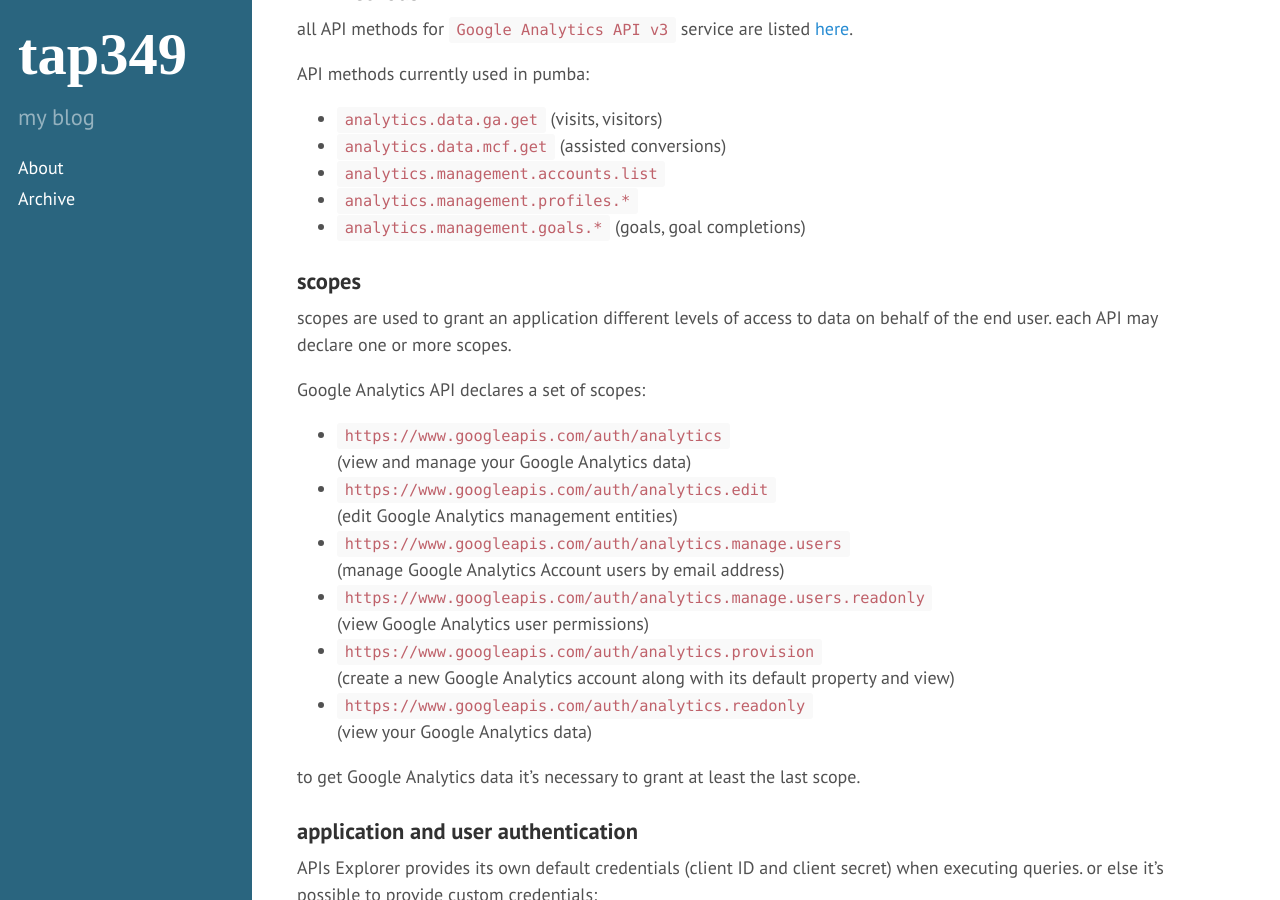
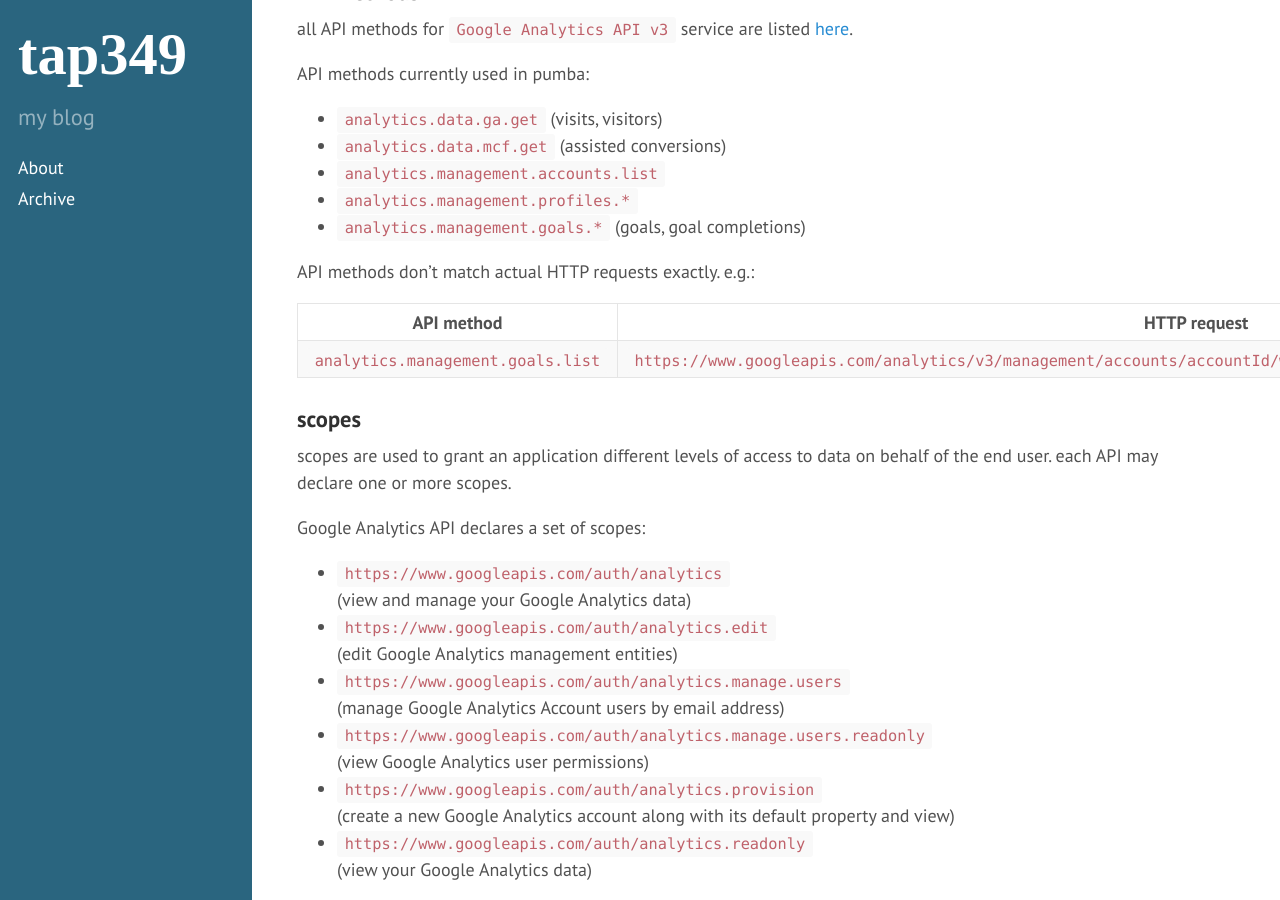
Before and after one commit to tap349/tap349.github.io, a Jekyll site: the page built from _posts/2016-03-16-GA-demystified.md, in a window 1280 px wide and 900 px high, scrolled down 2595 px. Built offline with Jekyll 4.4.1, drawn with Linux system fonts in a browser that asks for light colours.

Commit message:
update 2016-05-13_02:53:36

```diff
--- a/_posts/2016-03-16-GA-demystified.md
+++ b/_posts/2016-03-16-GA-demystified.md
@@ -112,6 +112,12 @@ API methods currently used in pumba:
 - `analytics.management.profiles.*`
 - `analytics.management.goals.*` (goals, goal completions)
 
+API methods don't match actual HTTP requests exactly. e.g.:
+
+API method                        | HTTP request
+----------------------------------|---------------------------------------------
+`analytics.management.goals.list` | `https://www.googleapis.com/analytics/v3/management/accounts/accountId/webproperties/webPropertyId/profiles/profileId/goals`
+
 ### scopes
 
 scopes are used to grant an application different levels of access to data
```
